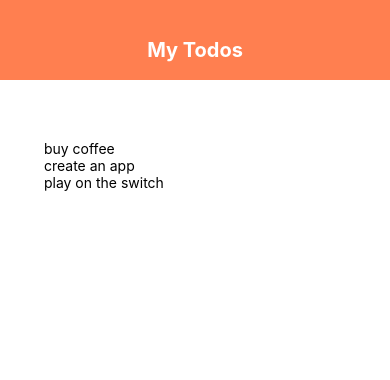
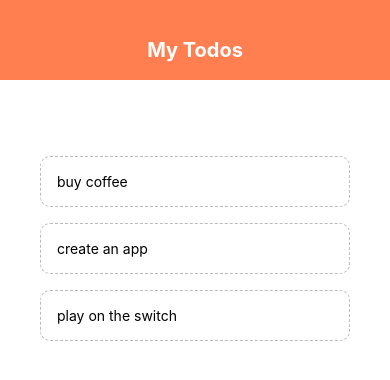
Before and after one commit to zalwata/ReactNative_Testing, a React Native app: screen / in a window 390 px wide. Shown: the top 380 px of the page. Built offline with nearby package versions, Linux system fonts and the light colour scheme.

Commit message:
completed part 2

```diff
--- a/App.js
+++ b/App.js
@@ -1,14 +1,20 @@
 import React, { useState } from 'react';
 import { StyleSheet, Text, View, FlatList } from 'react-native';
 import Header from './components/header'
+import TodoItem from './components/todoItem'
 
 export default function App() {
-const [todos, setTodo] = useState([
+const [todos, setTodos] = useState([
   {text: 'buy coffee', key: '1'},
   {text: 'create an app', key: '2'},
   {text: 'play on the switch', key: '3'},
+]);
 
-]);
+const pressHandler = (key) => {
+  setTodos((prevTodos) => {
+    return prevTodos.filter(todo => todo.key != key)
+  })
+}
 
   return (
     <View style={styles.container}>
@@ -20,7 +26,7 @@
           <FlatList
             data = {todos}
             renderItem = { ({item}) => (
-              <Text> {item.text} </Text>
+              <TodoItem item = {item} pressHandler = {pressHandler}/>
             )}
           />
         </View>
--- /dev/null
+++ b/components/todoItem.js
@@ -0,0 +1,23 @@
+import React from 'react';
+import { StyleSheet, Text, View, TouchableOpacity } from 'react-native';
+
+export default function TodoItem({item, pressHandler}) {
+  return (
+      <TouchableOpacity onPress = {() => pressHandler(item.key)}>
+          <Text style = {styles.item }>{item.text}</Text>
+      </TouchableOpacity>
+
+  );
+}
+
+const styles = StyleSheet.create({
+    item: {
+        padding: 16,
+        marginTop: 16,
+        borderColor: '#bbb',
+        borderWidth: 1,
+        borderStyle: 'dashed',
+        borderRadius: 10,
+    }
+
+});
```
